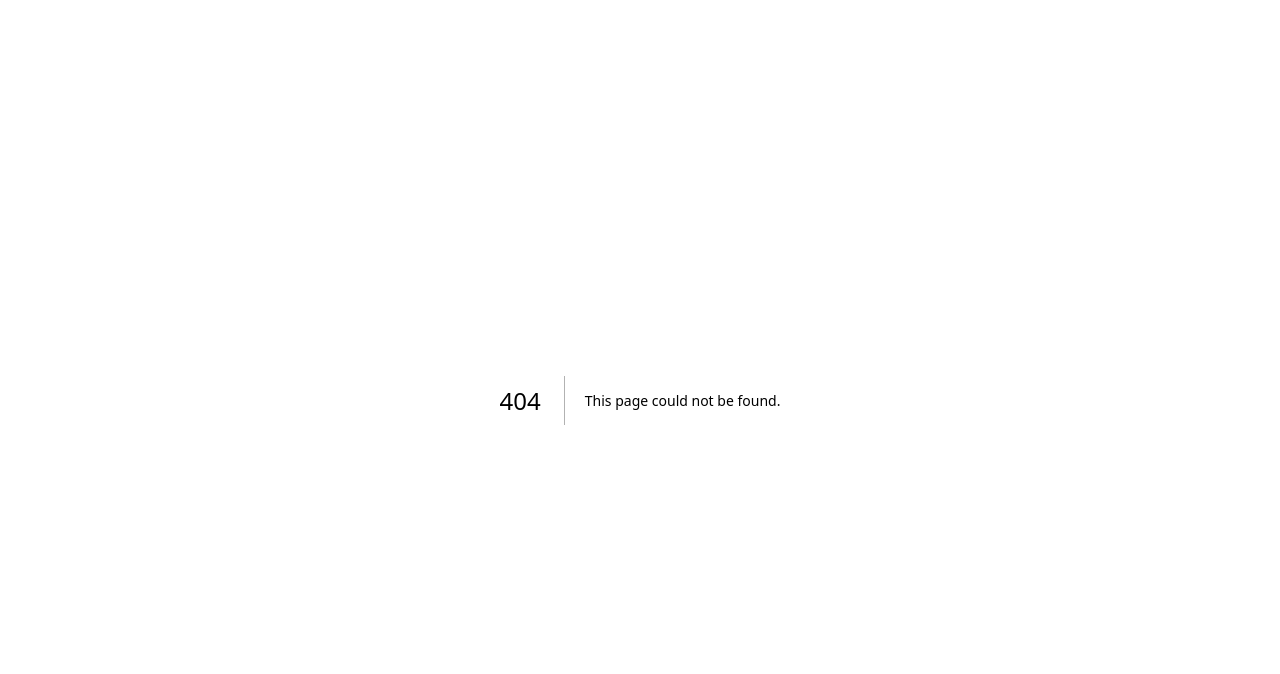
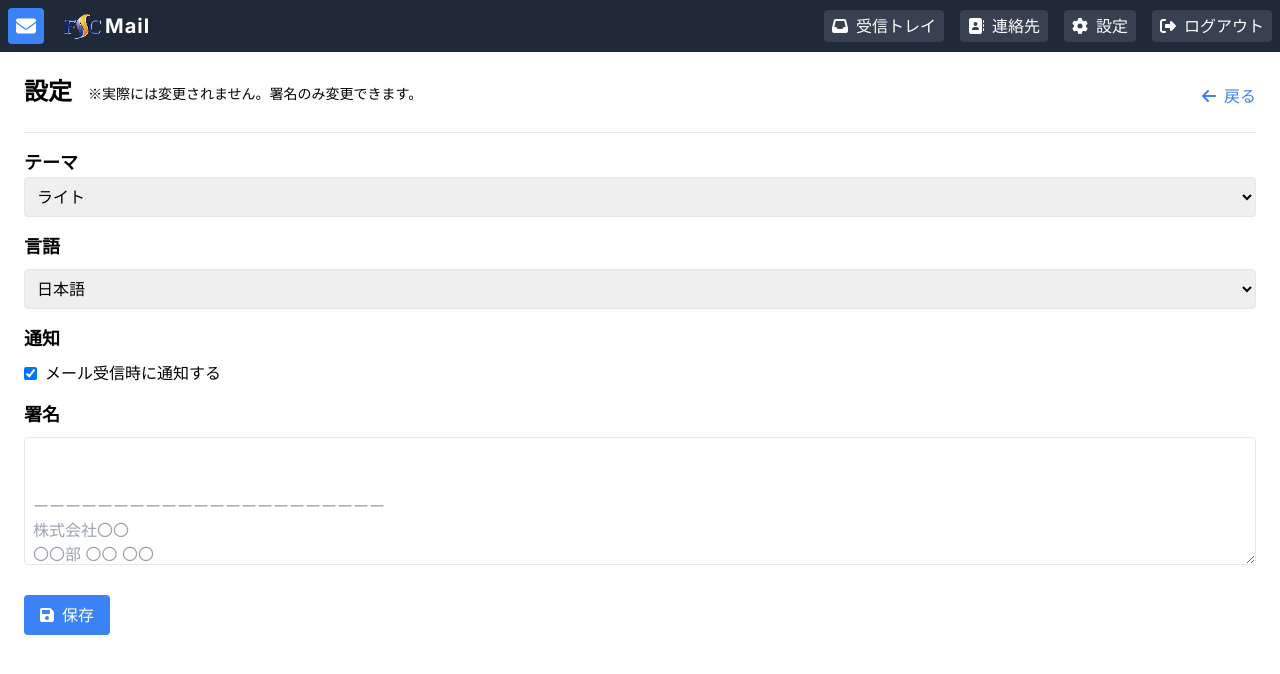
Before and after one commit to kuwa124/mail-practice, a Next.js app: page /set in a window 1280 px wide. Before the commit this address had no page. Shown: the top 674 px of the page. Built offline with nearby package versions, Linux system fonts and the light colour scheme.

Commit message:
✨ 設定ページを追加

```diff
--- /dev/null
+++ b/src/app/set/components/Settings.tsx
@@ -0,0 +1,134 @@
+// ユーザー操作に適応するための定型文
+'use client';
+
+// 必要なReactフックとコンポーネントをインポート
+import React, { useState } from 'react'; // React と useState フックをインポート
+import { FontAwesomeIcon } from '@fortawesome/react-fontawesome'; // FontAwesomeのアイコンを使用するためのコンポーネントをインポート
+import { faSave, faArrowLeft } from '@fortawesome/free-solid-svg-icons'; // 使用する具体的なアイコンをインポート
+import Link from 'next/link'; // Next.jsのページ間リンクのためのLinkコンポーネントをインポート
+import { SIGNATURE } from '@/app/createEmail/components/EmailComposer/constants'; //署名をインポート
+
+// 設定コンポーネントを定義
+const Settings: React.FC = () => {
+  // 各設定項目の状態を管理するためのstate
+  const [theme, setTheme] = useState('light');
+  const [language, setLanguage] = useState('日本語');
+  const [notifications, setNotifications] = useState(true);
+  const [signature, setSignature] = useState('');
+
+  // 設定を保存する関数
+  const handleSave = () => {
+    // ここに設定を保存するロジックを実装
+    console.log('設定が保存されました', {
+      theme,
+      language,
+      notifications,
+      signature,
+    });
+    // 実際のアプリケーションでは、ここでAPIリクエストを送信するなどの処理を行います
+  };
+
+  return (
+    // 設定画面のメインコンテナ
+    // 背景白、パディング、最大幅を設定、中央揃え
+    <div className='bg-white p-6 w-screen mx-auto'>
+      {/* ヘッダー部分 */}
+      {/* 下線、下側のマージン、パディング、フレックスボックスで両端揃え */}
+      <div className='border-b mb-4 pb-4 flex justify-between items-center'>
+        <div className='flex flex-row mb-2'>
+          <h1 className='text-2xl font-bold'>設定</h1>
+          <p className='pt-2 ml-4 text-sm'>
+            ※実際には変更されません。署名のみ変更できます。
+          </p>
+        </div>
+
+        {/* 戻るボタン */}
+        <Link
+          href='/'
+          className='text-blue-500 hover:text-blue-700'
+          aria-label='前のページに戻る'
+        >
+          <FontAwesomeIcon icon={faArrowLeft} className='mr-2' />
+          戻る
+        </Link>
+      </div>
+
+      {/* 設定項目 */}
+      <div className='space-y-4'>
+        {/* テーマ設定 */}
+        <div>
+          <h2 className='text-lg font-semibold '>テーマ</h2>
+          {/* セレクトボックス: 幅100%、パディング、境界線、角丸 */}
+          <select
+            className='w-full p-2 border rounded'
+            value={theme}
+            onChange={(e) => setTheme(e.target.value)}
+            aria-label='テーマを選択'
+          >
+            <option value='light'>ライト</option>
+            <option value='dark'>ダーク</option>
+          </select>
+        </div>
+
+        {/* 言語設定 */}
+        <div>
+          <h2 className='text-lg font-semibold mb-2'>言語</h2>
+          {/* セレクトボックス: 幅100%、パディング、境界線、角丸 */}
+          <select
+            className='w-full p-2 border rounded'
+            value={language}
+            onChange={(e) => setLanguage(e.target.value)}
+            aria-label='言語を選択'
+          >
+            <option value='日本語'>日本語</option>
+            <option value='English'>English</option>
+            <option value='中文'>中文</option>
+          </select>
+        </div>
+
+        {/* 通知設定 */}
+        <div>
+          <h2 className='text-lg font-semibold mb-2'>通知</h2>
+          {/* チェックボックス: フレックスボックスで横並び、中央揃え */}
+          <label className='flex items-center'>
+            <input
+              type='checkbox'
+              className='mr-2'
+              checked={notifications}
+              onChange={(e) => setNotifications(e.target.checked)}
+              aria-label='メール受信時に通知する'
+            />
+            メール受信時に通知する
+          </label>
+        </div>
+
+        {/* 署名設定 */}
+        <div>
+          <h2 className='text-lg font-semibold mb-2'>署名</h2>
+          {/* テキストエリア: 幅100%、高さ固定、パディング、境界線、角丸 */}
+          <textarea
+            className='w-full h-32 p-2 border rounded'
+            value={signature}
+            onChange={(e) => setSignature(e.target.value)}
+            placeholder={SIGNATURE}
+            aria-label='メールの署名を入力'
+          ></textarea>
+        </div>
+      </div>
+
+      {/* 保存ボタン */}
+      {/* 上側のマージン、青い背景、白い文字、パディング、角丸、ホバー時の色変更 */}
+      <button
+        onClick={handleSave}
+        className='mt-6 bg-blue-500 text-white px-4 py-2 rounded hover:bg-blue-600'
+        aria-label='設定を保存'
+      >
+        <FontAwesomeIcon icon={faSave} className='mr-2' />
+        保存
+      </button>
+    </div>
+  );
+};
+
+// Settingsコンポーネントをエクスポート
+export default Settings;
--- /dev/null
+++ b/src/app/set/page.tsx
@@ -0,0 +1,19 @@
+import Header from '@/components/Header';
+import Settings from '@/app/set/components/Settings';
+
+export default function Home() {
+  return (
+    <div
+      // フレックスコンテナ、縦方向に配置、画面全体の高さ、背景色
+      className='flex flex-col h-screen bg-gray-100'
+    >
+      <Header />
+      <div
+        // フレックスコンテナ、メインコンテンツの高さを埋める、オーバーフロー隠す
+        className='flex flex-1 overflow-hidden'
+      >
+        <Settings />
+      </div>
+    </div>
+  );
+}
```
